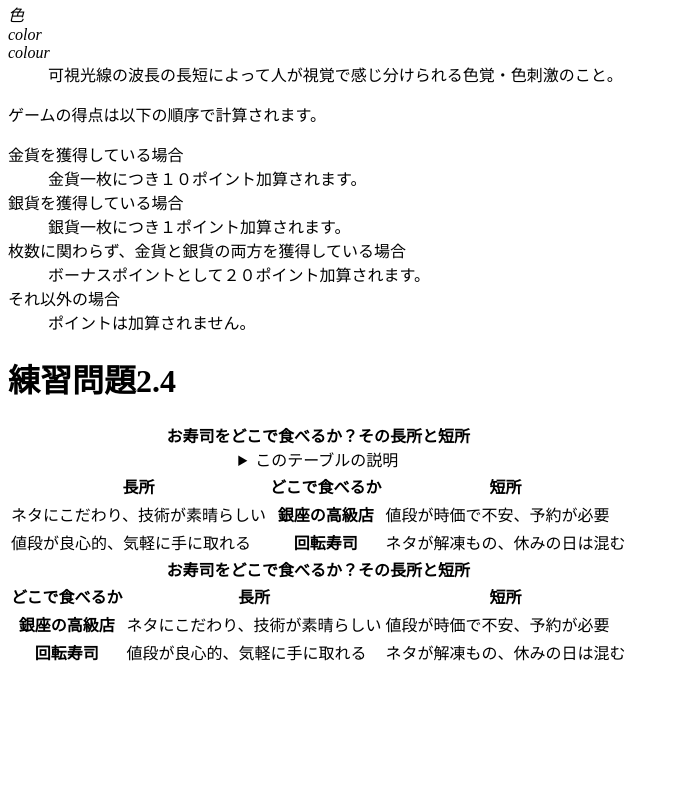
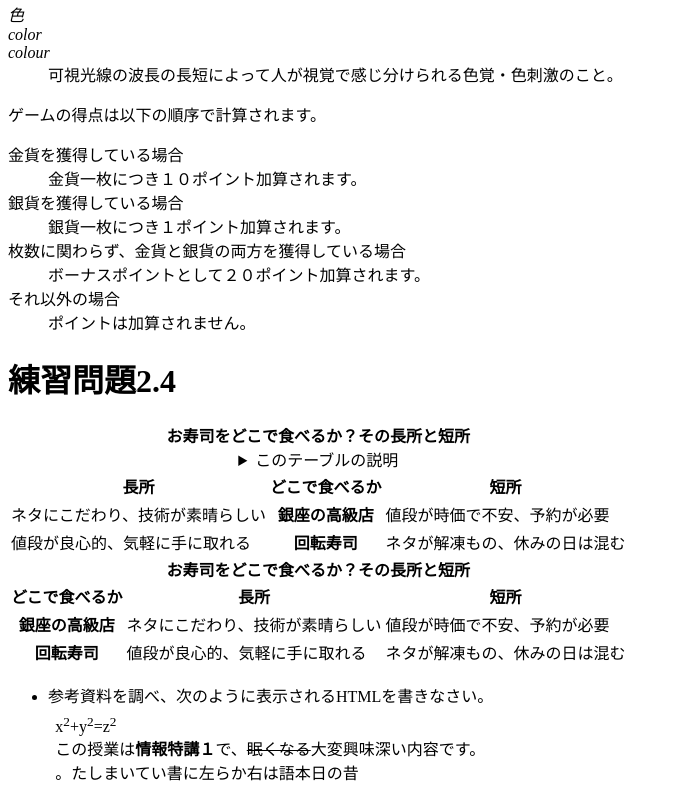
Before and after one commit to kawaguchimarina/web2022-1, a plain HTML site: page index.html in a window 1280 px wide. Shown: the part 506-1306 px from the top of the page, without its empty margins (0-680 px from the left). Before the commit the page ends 1181 px from the top, so only its background shows below. Drawn offline with Linux system fonts and the light colour scheme.

Commit message:
Update index.html

```diff
--- a/index.html
+++ b/index.html
@@ -81,6 +81,16 @@
   </tbody>
   </table>
 
+  <ul>
+    <li>
+      参考資料を調べ、次のように表示されるHTMLを書きなさい。
+      <p
+         style="margin:1ex">x<sup>2</sup>+y<sup>2</sup>=z<sup>2</sup><br />
+        この授業は<b>情報特講１</b>で、<s>眠くなる</s>大変興味深い内容です。<br />
+        <bdo dir="rtl">昔の日本語は右から左に書いていました。</bdo></p>
+    </li>
+  </ul>
+
 
 </body>
 </html>
```
